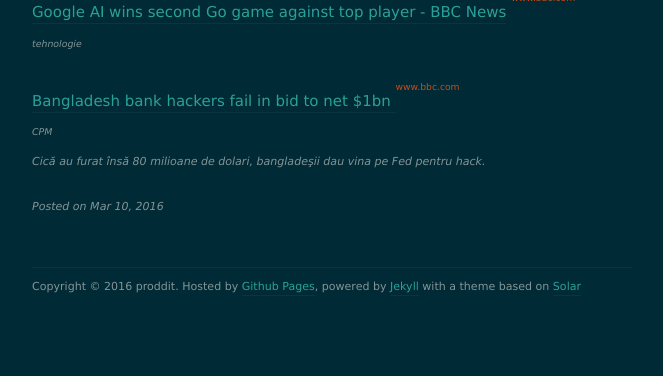
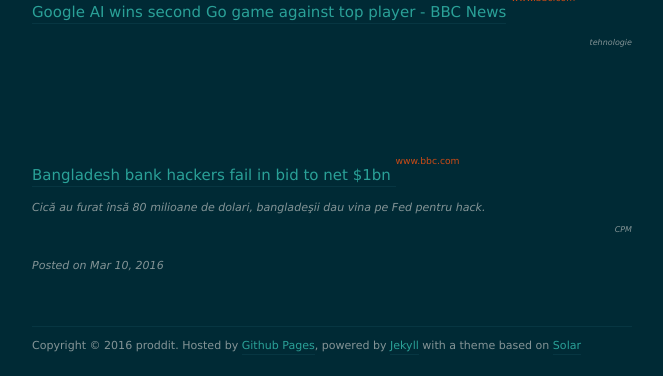
Before and after one commit to xolar/xolar.github.io, a Jekyll site: the page built from _posts/2016-03-10-linkurile-zilei.md, in a window 1280 px wide, cut to the strip 579-955 px from the top of the page. Shown: the whole strip, without its empty margins (308-971 px from the left). Built offline with Jekyll 4.4.1, drawn with Linux system fonts in a browser that asks for light colours; nearby versions of some CDN libraries; comment, search, counter and statistics services are not loaded; before the commit the page ends 900 px from its top, so only the background shows below that.

Commit message:
align cat right

```diff
--- a/_posts/2016-03-10-linkurile-zilei.md
+++ b/_posts/2016-03-10-linkurile-zilei.md
@@ -8,8 +8,11 @@
 [![IMAGE ALT TEXT](http://img.youtube.com/vi/Ls9phANg3Yw/0.jpg)](http://www.youtube.com/watch?v=Ls9phANg3Yw "Video Title")
 
 ## [Google AI wins second Go game against top player - BBC News](http://www.bbc.com/news/technology-35771705)      <sup><sup><sup>www.bbc.com</sup></sup></sup>
-_<sup><sup>tehnologie</sup></sup>_
+<span style="display: block; text-align: right; font-size:8px; ">_tehnologie_</span>
+<br/>
+<br/>
+<br/>
 
 ## [Bangladesh bank hackers fail in bid to net $1bn ](http://www.bbc.com/news/technology-35773061)      <sup><sup><sup>www.bbc.com</sup></sup></sup>
-_<sup><sup>CPM</sup></sup>_
 _<sup>Cică au furat însă 80 milioane de dolari, bangladeşii dau vina pe Fed pentru hack.</sup>_
+<span style="display: block; text-align: right; font-size:8px; ">_CPM_</span>
```
Also changed, not shown: _posts/2016-03-12-linkurile-zilei.md (+5 -2 lines).
